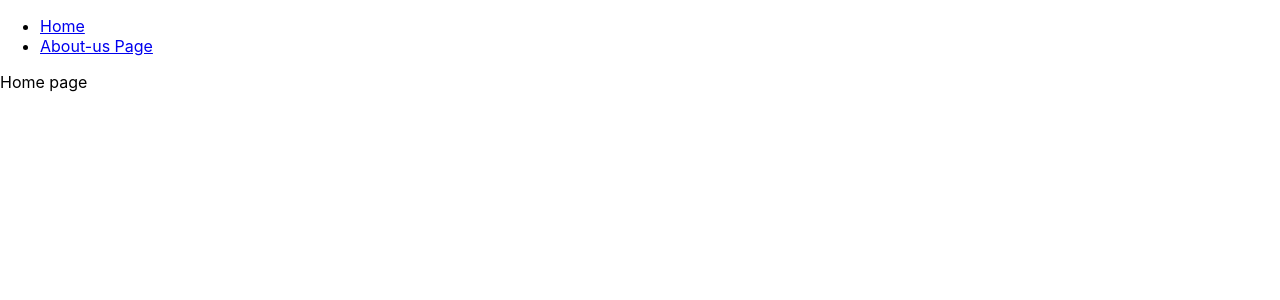
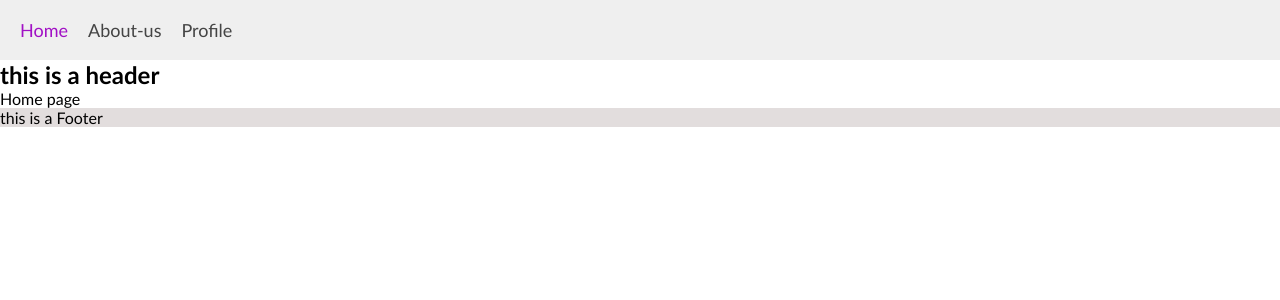
Before and after one commit to zarbabi/demo-app, a React (Create React App) app: page / in a window 1280 px wide. Shown: the top 300 px of the page. Built offline with nearby package versions, Linux system fonts and the light colour scheme.

Commit message:
extracting Layout Component

```diff
--- a/src/App.js
+++ b/src/App.js
@@ -1,16 +1,17 @@
 import "./App.css";
-import { BrowserRouter, Route, Link } from "react-router-dom";
+import { Route } from "react-router-dom";
 import HomePage from "./Pages/HomePage";
 import AboutUs from "./Pages/AboutUsPage";
-import Navigation from "./components/Navigation";
+import Layout from "./Layout/Layout";
+import Profile from "./Pages/Profile";
 
 function App() {
   return (
-    <BrowserRouter>
-      <Navigation />
+    <Layout>
       <Route path="/" exact={true} component={HomePage} />
       <Route path="/about-us" component={AboutUs} />
-    </BrowserRouter>
+      <Route path="/profile" component={Profile} />
+    </Layout>
   );
 }
 
--- /dev/null
+++ b/src/Layout/Layout.js
@@ -0,0 +1,14 @@
+import Footer from "../components/Footer";
+import Header from "../components/Header";
+
+const Layout = ({ children }) => {
+  return (
+    <>
+      <Header />
+      {children}
+      <Footer />
+    </>
+  );
+};
+
+export default Layout;
--- a/src/Pages/AboutUsPage.js
+++ b/src/Pages/AboutUsPage.js
@@ -1,9 +1,5 @@
 function AboutUs(props) {
-  return (
-    <>
-      <p> About us page</p>
-    </>
-  );
+  return <p> About us page</p>;
 }
 
 export default AboutUs;
--- a/src/Pages/HomePage.js
+++ b/src/Pages/HomePage.js
@@ -1,9 +1,5 @@
 function HomePage(props) {
-  return (
-    <>
-      <p> Home page</p>
-    </>
-  );
+  return <p> Home page</p>;
 }
 
 export default HomePage;
--- /dev/null
+++ b/src/Pages/Profile.js
@@ -0,0 +1,5 @@
+const Profile = () => {
+  return <p>Welcome back !</p>;
+};
+
+export default Profile;
--- /dev/null
+++ b/src/components/Footer.js
@@ -0,0 +1,5 @@
+const Footer = () => {
+  return <footer>this is a Footer</footer>;
+};
+
+export default Footer;
--- /dev/null
+++ b/src/components/Header.js
@@ -0,0 +1,12 @@
+import Navigation from "./Navigation";
+
+const Header = () => {
+  return (
+    <header>
+      <Navigation />
+      <h2>this is a header</h2>
+    </header>
+  );
+};
+
+export default Header;
--- a/src/components/Navigation.js
+++ b/src/components/Navigation.js
@@ -1,19 +1,28 @@
-import { Link, withRouter } from "react-router-dom";
-const Navigation = (props) => {
-  console.log(props);
+import { withRouter, NavLink } from "react-router-dom";
+const items = [
+  { name: "Home", to: "/", exact: "true" },
+  { name: "About-us", to: "/about-us" },
+  { name: "Profile", to: "/profile" },
+];
+const Navigation = ({ locations }) => {
   return (
-    <header>
-      <nav>
-        <ul>
-          <li>
-            <Link to="/">Home</Link>
-          </li>
-          <li>
-            <Link to="/about-us">About-us Page</Link>
-          </li>
-        </ul>
-      </nav>
-    </header>
+    <nav>
+      <ul>
+        {items.map((item) => {
+          return (
+            <li key={item.to}>
+              <NavLink
+                to={item.to}
+                activeClassName="activeLink"
+                exact={item.exact || false}
+              >
+                {item.name}
+              </NavLink>
+            </li>
+          );
+        })}
+      </ul>
+    </nav>
   );
 };
 
--- a/src/index.css
+++ b/src/index.css
@@ -1,13 +1,45 @@
 body {
   margin: 0;
-  font-family: -apple-system, BlinkMacSystemFont, 'Segoe UI', 'Roboto', 'Oxygen',
-    'Ubuntu', 'Cantarell', 'Fira Sans', 'Droid Sans', 'Helvetica Neue',
+  font-family: -apple-system, BlinkMacSystemFont, "Segoe UI", "Roboto", "Oxygen",
+    "Ubuntu", "Cantarell", "Fira Sans", "Droid Sans", "Helvetica Neue",
     sans-serif;
   -webkit-font-smoothing: antialiased;
   -moz-osx-font-smoothing: grayscale;
 }
 
 code {
-  font-family: source-code-pro, Menlo, Monaco, Consolas, 'Courier New',
+  font-family: source-code-pro, Menlo, Monaco, Consolas, "Courier New",
     monospace;
 }
+
+.activeLink {
+  color: rgb(161, 17, 197);
+}
+a {
+  text-decoration: none;
+  color: #444;
+}
+* {
+  box-sizing: border-box;
+  list-style: none;
+  padding: 0;
+  margin: 0;
+  font-family: Calibri;
+}
+
+ul {
+  background-color: #efefef;
+  display: flex;
+  justify-content: flex-start;
+  align-items: center;
+  height: 60px;
+  font-size: 18px;
+}
+
+ul li {
+  margin-left: 20px;
+}
+
+footer {
+  background-color: rgb(226, 221, 221);
+}
```
Also changed, not shown: src/index.js (+8 -7 lines).
